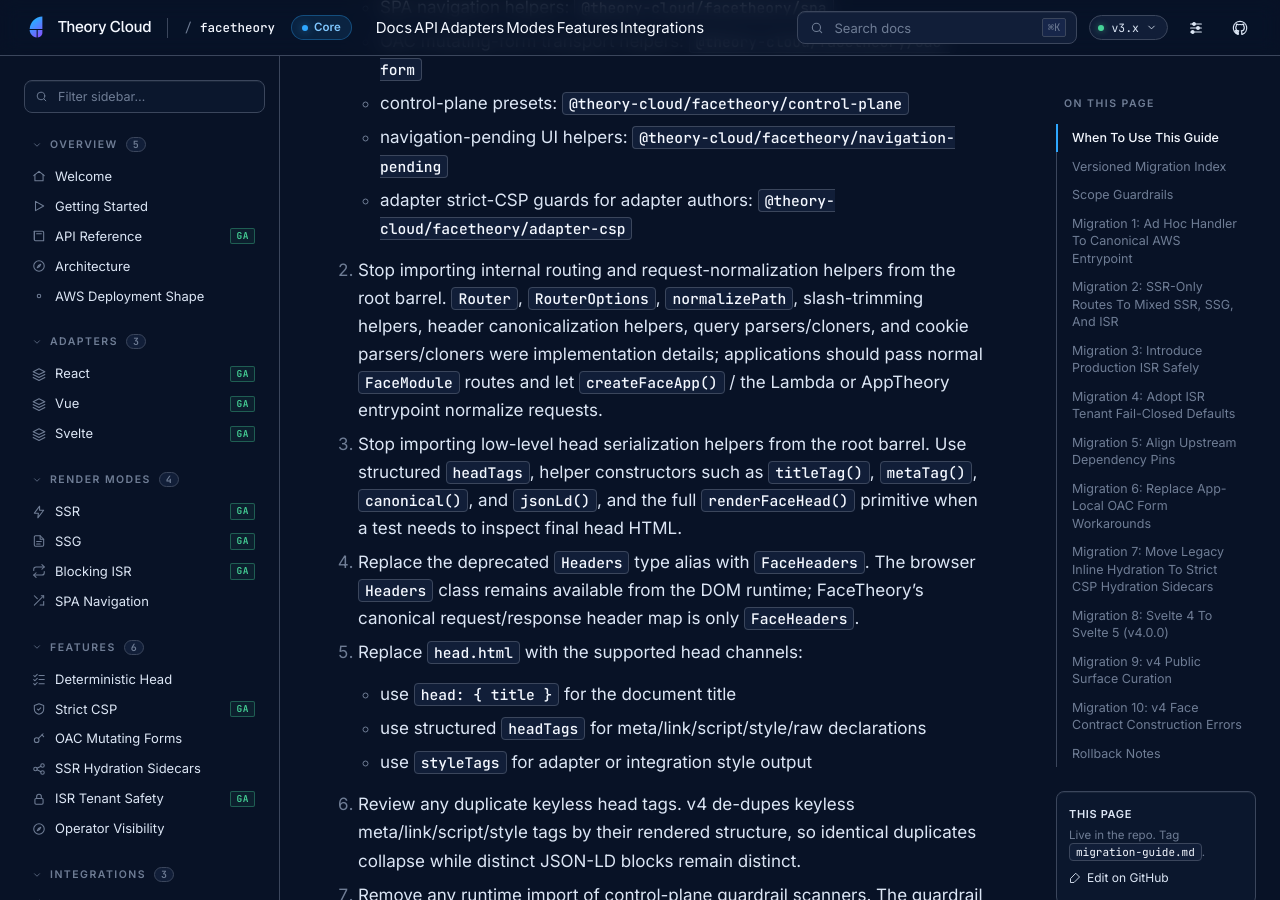
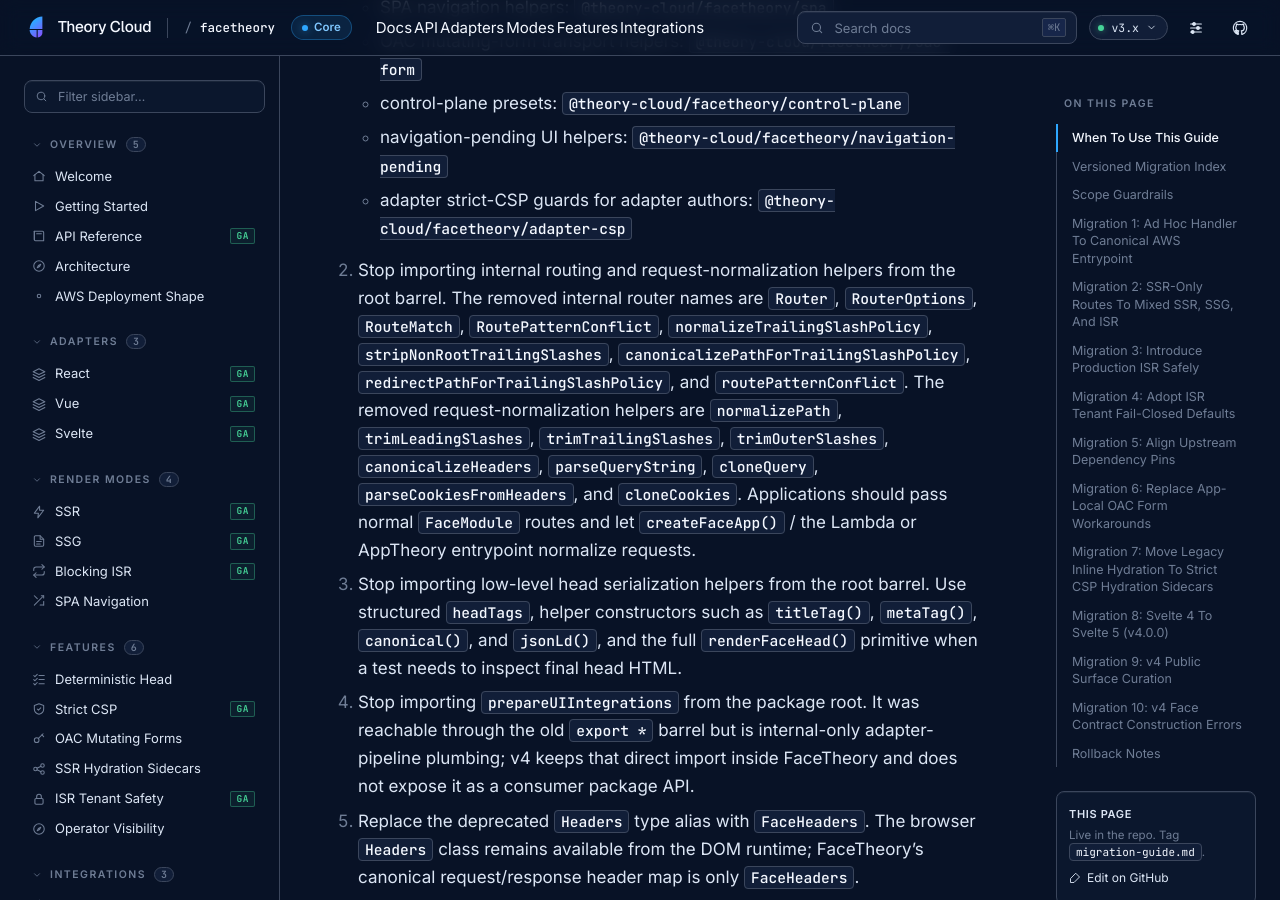
Before and after one commit to theory-cloud/FaceTheory, a Jekyll site: the page built from docs/migration-guide.md, in a window 1280 px wide and 900 px high, scrolled down 11402 px. Built offline with Jekyll 4.4.1, drawn with Linux system fonts in a browser that asks for light colours.

Commit message:
docs!: correct v4 breaking-change inventory
Document the complete old root-barrel router removals, use the real plural slash helper names, and clarify the internal-only prepareUIIntegrations status.

BREAKING CHANGE: The v4 root-barrel curation removes the old router.js re-exports Router, RouterOptions, RouteMatch, RoutePatternConflict, normalizeTrailingSlashPolicy, stripNonRootTrailingSlashes, canonicalizePathForTrailingSlashPolicy, redirectPathForTrailingSlashPolicy, and routePatternConflict; these were internal routing primitives and consumers should use FaceModule routes through createFaceApp() instead. The removed request-normalization helpers are normalizePath, trimLeadingSlashes, trimTrailingSlashes, trimOuterSlashes, canonicalizeHeaders, parseQueryString, cloneQuery, parseCookiesFromHeaders, and cloneCookies. prepareUIIntegrations was also reachable from the old root barrel but is internal-only adapter-pipeline plumbing, not a consumer package API.

```diff
--- a/docs/migration-guide.md
+++ b/docs/migration-guide.md
@@ -303,24 +303,30 @@ reachable through documented package subpaths.
    - control-plane presets: `@theory-cloud/facetheory/control-plane`
    - navigation-pending UI helpers: `@theory-cloud/facetheory/navigation-pending`
    - adapter strict-CSP guards for adapter authors: `@theory-cloud/facetheory/adapter-csp`
-2. Stop importing internal routing and request-normalization helpers from the root barrel. `Router`, `RouterOptions`,
-   `normalizePath`, slash-trimming helpers, header canonicalization helpers, query parsers/cloners, and cookie
-   parsers/cloners were implementation details; applications should pass normal `FaceModule` routes and let
-   `createFaceApp()` / the Lambda or AppTheory entrypoint normalize requests.
+2. Stop importing internal routing and request-normalization helpers from the root barrel. The removed internal router
+   names are `Router`, `RouterOptions`, `RouteMatch`, `RoutePatternConflict`, `normalizeTrailingSlashPolicy`,
+   `stripNonRootTrailingSlashes`, `canonicalizePathForTrailingSlashPolicy`,
+   `redirectPathForTrailingSlashPolicy`, and `routePatternConflict`. The removed request-normalization helpers are
+   `normalizePath`, `trimLeadingSlashes`, `trimTrailingSlashes`, `trimOuterSlashes`, `canonicalizeHeaders`,
+   `parseQueryString`, `cloneQuery`, `parseCookiesFromHeaders`, and `cloneCookies`. Applications should pass normal
+   `FaceModule` routes and let `createFaceApp()` / the Lambda or AppTheory entrypoint normalize requests.
 3. Stop importing low-level head serialization helpers from the root barrel. Use structured `headTags`, helper
    constructors such as `titleTag()`, `metaTag()`, `canonical()`, and `jsonLd()`, and the full `renderFaceHead()`
    primitive when a test needs to inspect final head HTML.
-4. Replace the deprecated `Headers` type alias with `FaceHeaders`. The browser `Headers` class remains available from
+4. Stop importing `prepareUIIntegrations` from the package root. It was reachable through the old `export *` barrel but
+   is internal-only adapter-pipeline plumbing; v4 keeps that direct import inside FaceTheory and does not expose it as a
+   consumer package API.
+5. Replace the deprecated `Headers` type alias with `FaceHeaders`. The browser `Headers` class remains available from
    the DOM runtime; FaceTheory's canonical request/response header map is only `FaceHeaders`.
-5. Replace `head.html` with the supported head channels:
+6. Replace `head.html` with the supported head channels:
    - use `head: { title }` for the document title
    - use structured `headTags` for meta/link/script/style/raw declarations
    - use `styleTags` for adapter or integration style output
-6. Review any duplicate keyless head tags. v4 de-dupes keyless meta/link/script/style tags by their rendered
+7. Review any duplicate keyless head tags. v4 de-dupes keyless meta/link/script/style tags by their rendered
    structure, so identical duplicates collapse while distinct JSON-LD blocks remain distinct.
-7. Remove any runtime import of control-plane guardrail scanners. The guardrail scanner is repository build/test
+8. Remove any runtime import of control-plane guardrail scanners. The guardrail scanner is repository build/test
    tooling and is no longer shipped as runtime API.
-8. Remove imports of `FaceContractWarningCode` and `FaceContractWarningLogRecord`. v4 no longer emits
+9. Remove imports of `FaceContractWarningCode` and `FaceContractWarningLogRecord`. v4 no longer emits
    `facetheory.app.contract.warning`; invalid Face contracts throw during `createFaceApp()` instead.
 
 Validation:
```
Also changed, not shown: docs/api-reference.md (+8 -0 lines).
